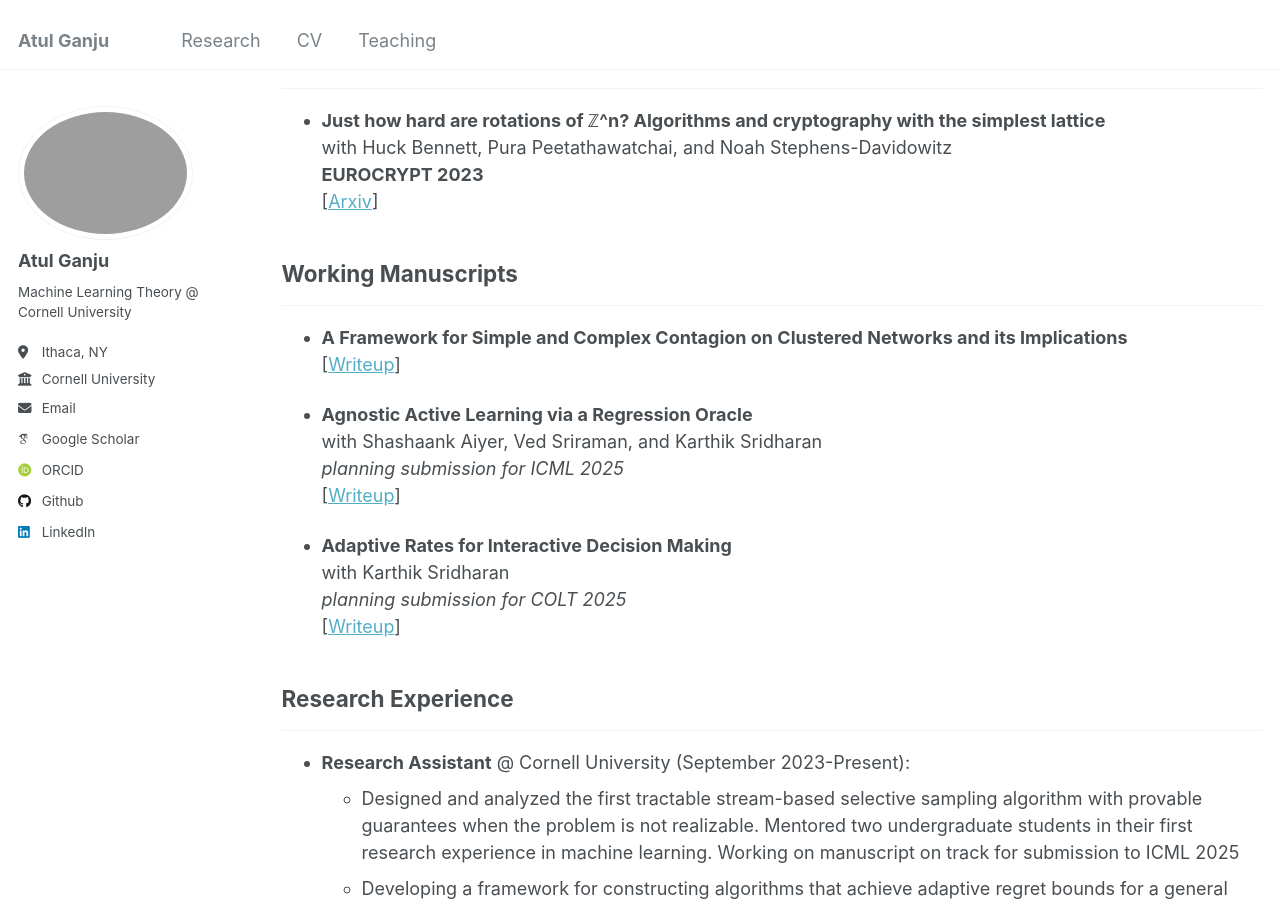
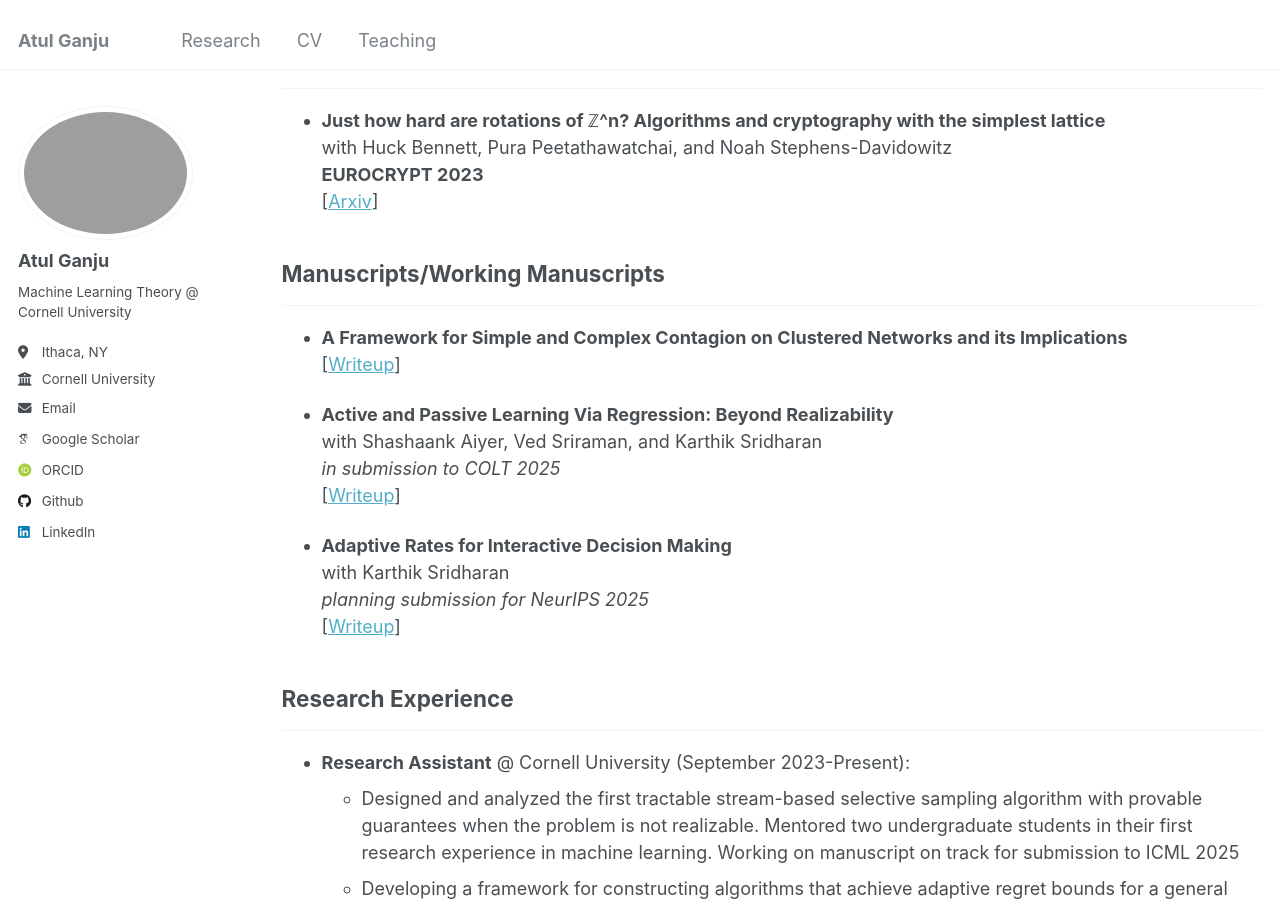
Before and after one commit to atulganju/atulganju.github.io, a Jekyll site: the page built from _pages/cv.md, in a window 1280 px wide and 900 px high, scrolled down 549 px. Built offline with Jekyll 4.4.1, drawn with Linux system fonts in a browser that asks for light colours; some web fonts are replaced.

Commit message:
Update cv.md

```diff
--- a/_pages/cv.md
+++ b/_pages/cv.md
@@ -30,19 +30,19 @@ Control Theory † &nbsp;&nbsp;&nbsp;&nbsp;&nbsp;&nbsp;&nbsp;&nbsp;&nbsp;&nbsp;&
    **EUROCRYPT 2023**\
    [[Arxiv](https://eprint.iacr.org/2021/1548)]
 
-## Working Manuscripts
+## Manuscripts/Working Manuscripts
 ---
 * **A Framework for Simple and Complex Contagion on Clustered Networks and its Implications**\
   [[Writeup](https://github.com/atulganju/Complex-Contagion-In-Clique-Based-Networks/tree/main)]
 
-* **Agnostic Active Learning via a Regression Oracle**\
+* **Active and Passive Learning Via Regression: Beyond Realizability**\
   with Shashaank Aiyer, Ved Sriraman, and Karthik Sridharan\
-  *planning submission for ICML 2025*\
+  *in submission to COLT 2025*\
   [[Writeup](https://github.com/atulganju/Agnostic-Stream-Based-Selective-Sampling-via-Regression)]
 
 * **Adaptive Rates for Interactive Decision Making**\
   with Karthik Sridharan\
-  *planning submission for COLT 2025*\
+  *planning submission for NeurIPS 2025*\
   [[Writeup](https://github.com/atulganju/Adaptive-Rates-for-Interactive-Decision-Making/blob/main/Adaptive_Rates_for_Interactive_Decision_Making.pdf)]
 
 ## Research Experience
```
